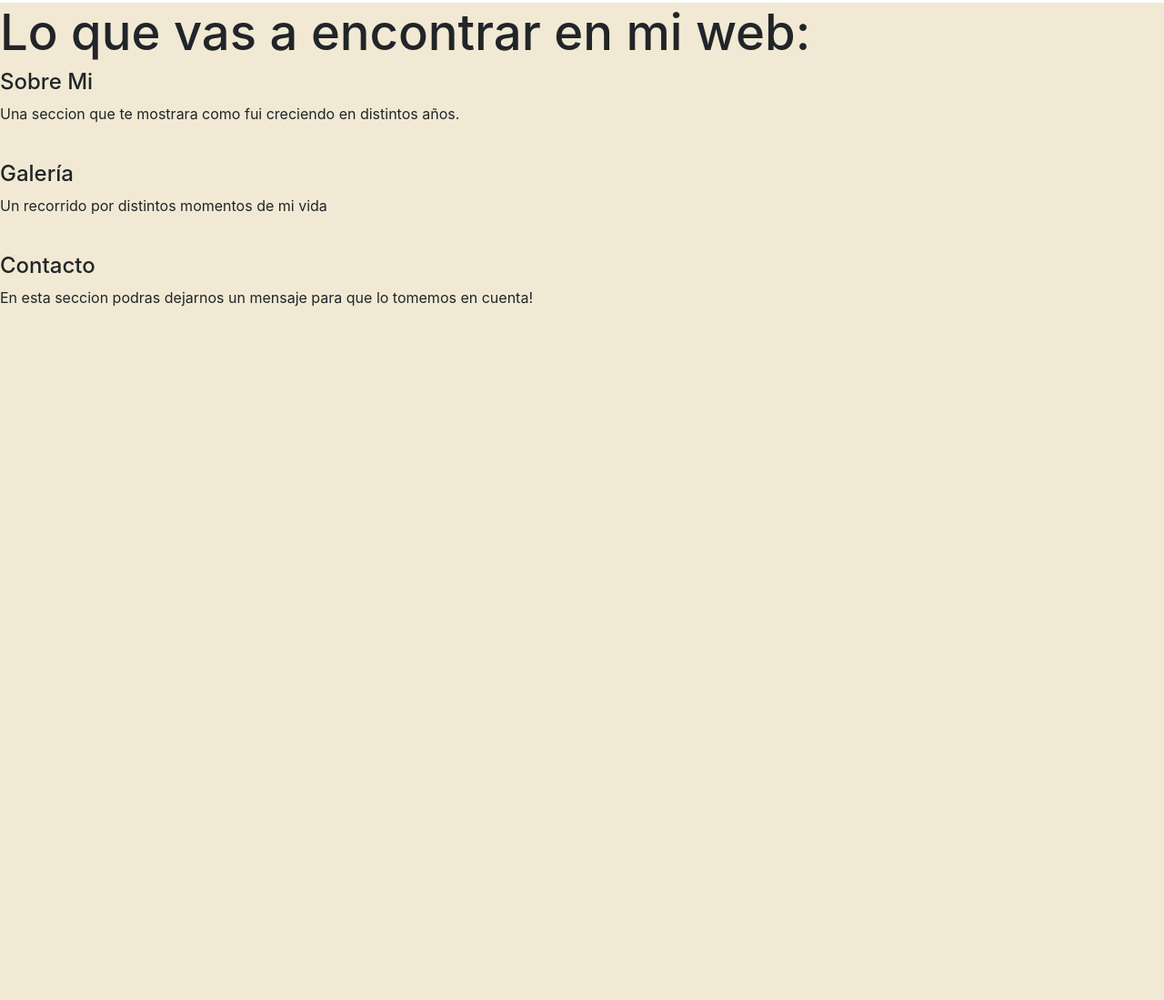
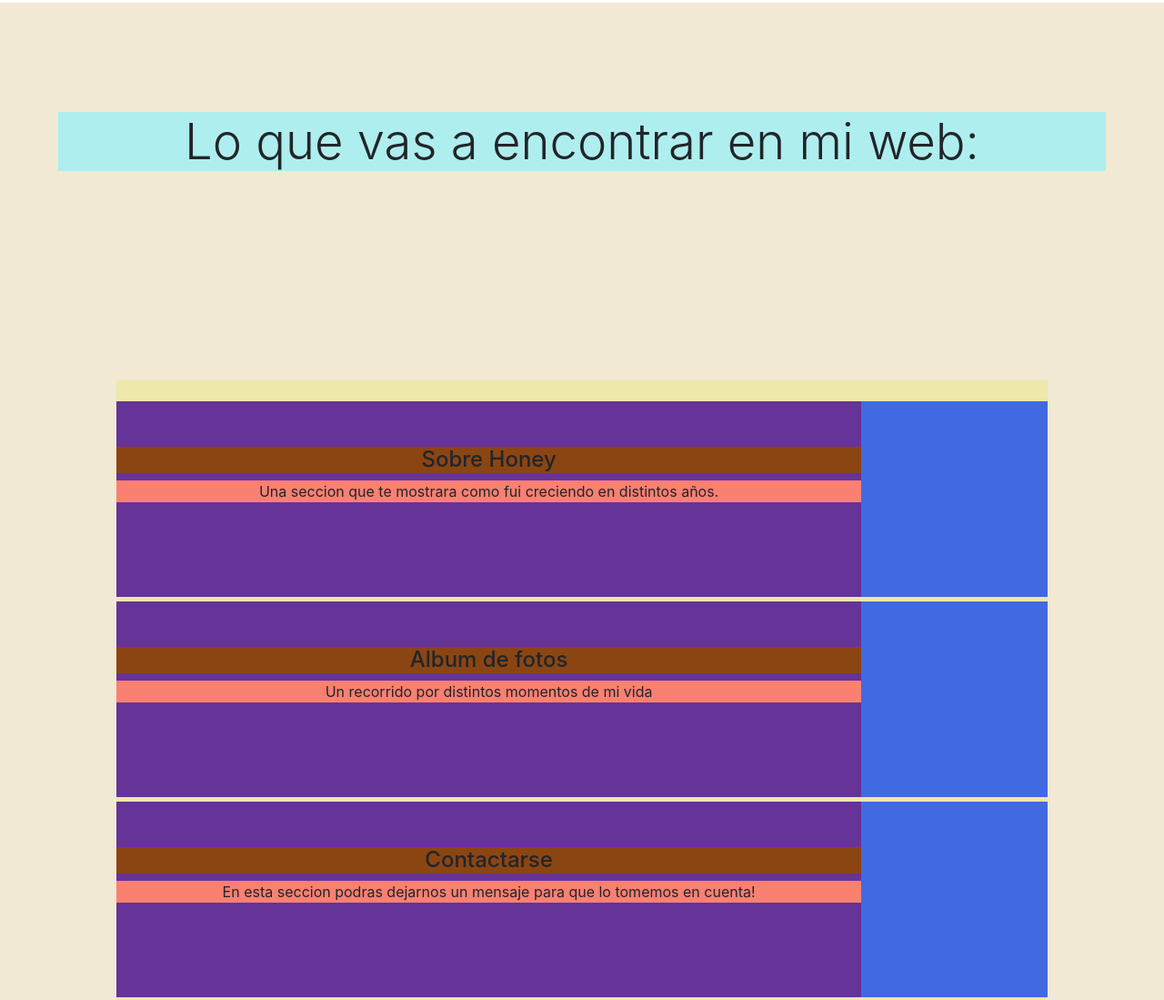
Before and after one commit to agustinfraile/webhoney, a website: page index.html in a window 1280 px wide. Shown: the part 2497-3596 px from the top of the page at 91% size. Drawn offline with nearby package versions, Linux system fonts and the light colour scheme.

Commit message:
Trabajando sobre el proyecto

```diff
--- a/assets/scss/componentes/_sizes.scss
+++ b/assets/scss/componentes/_sizes.scss
@@ -3,17 +3,21 @@ $h-header: 800px;
 $h-header-full: 90px;
 $h-footer: 400px;
 $h-titulos: 350px;
+
 $h-index-full: 2950px;
 $h-index-main: 2400px;
 $h-index: 850px;
 $h-index-sec: 1200px;
+
 $h-sobre_mi: 801px;
 $h-sobre_mi-principal: 937px;
+
 $h-galeria-principal: 920px;
 $h-galeria: auto;
+
 $h-contacto-principal: 920px;
 $h-contacto-sec: 500px;
 $h-contacto: 900px;
+
 $h-general: 100%;
-
 $w-general: 100%;
--- a/assets/scss/estilos.scss
+++ b/assets/scss/estilos.scss
@@ -188,7 +188,6 @@ height: $h-index-main;
                 font-weight: $font-s;
                 margin-bottom: 10px;
                 margin-top: 100px;
-
             }
 
             .indexAcercaDe__img {
@@ -212,6 +211,62 @@ height: $h-index-main;
 .indexAcercaDeDos {
     width: $w-general;
     height: $h-index-sec;
+
+    .indexAcercaDeDos__sub {
+        margin-left: auto;
+        margin-right: auto;
+        width: 90%;
+        text-align: $font-c;
+        padding: 120px 0px;
+
+        h3 {
+            background-color: paleturquoise;
+            font-weight: $font-s;
+            margin-bottom: 10px;
+        }
+
+    }
+
+    .indexAcercaDe__secciones {
+        width: 80%;
+        height: 700px;
+        background-color: palegoldenrod;
+        margin-left: auto;
+        margin-right: auto;
+        margin-top: 100px;
+        padding: 18px 0;
+
+        .indexAcercaDe__secciones--info {
+            width: 100%;
+            height: 215px;
+            background-color: palevioletred;
+            margin-top: 5px;
+            display: flex;
+
+            .indexAcercaDe__secciones--box {
+                width: 80%;
+                height: 215px;
+                background-color: rebeccapurple;
+                padding: 50px 0;
+
+                h4 {
+                    background-color: saddlebrown;
+                    text-align: center;
+                }
+
+                p {
+                    background-color: salmon;
+                    text-align: center;
+                }
+            }
+
+            .indexAcercaDe__secciones--icon {
+                width: 20%;
+                height: 215px;
+                background-color: royalblue;
+            }
+        }
+    }
 
 }
 
--- a/index.html
+++ b/index.html
@@ -89,30 +89,45 @@
 
             </section>
 
-            <!-- Seccion de Galeria -->
+            <!-- Seccion de Informacion -->
             <section class="indexAcercaDeDos bg-secciones">
 
-                <div class="indexAcercaDe__sub">
+                <div class="indexAcercaDeDos__sub">
                     <h3 class="font-s-subtitulo">Lo que vas a encontrar en mi web:</h3>
                 </div>
 
                 <div class="indexAcercaDe__secciones">
                     <div class="indexAcercaDe__secciones--info">
-                        <h4>Sobre Mi</h4>
+                        <div class="indexAcercaDe__secciones--box">
+                            <h4>Sobre Honey</h4>
                             <p>Una seccion que te mostrara como fui creciendo en distintos años.</p>
+                        </div>
+
+                        <div class="indexAcercaDe__secciones--icon">
                             <img src="#" alt="">
+                        </div>
                     </div>
 
                     <div class="indexAcercaDe__secciones--info">
-                        <h4>Galería</h4>
+                        <div class="indexAcercaDe__secciones--box">
+                            <h4>Album de fotos</h4>
                             <p>Un recorrido por distintos momentos de mi vida</p>
+                        </div>
+
+                        <div class="indexAcercaDe__secciones--icon">
                             <img src="#" alt="">
+                        </div>
                     </div>
 
                     <div class="indexAcercaDe__secciones--info">
-                        <h4>Contacto</h4>
+                        <div class="indexAcercaDe__secciones--box">
+                            <h4>Contactarse</h4>
                             <p>En esta seccion podras dejarnos un mensaje para que lo tomemos en cuenta!</p>
+                        </div>
+
+                        <div class="indexAcercaDe__secciones--icon">
                             <img src="#" alt="">
+                        </div>
                     </div>
                 </div>
 
```
Also changed, not shown: assets/css/archivo.css. Lines whose indentation alone changed are shown as unchanged.
